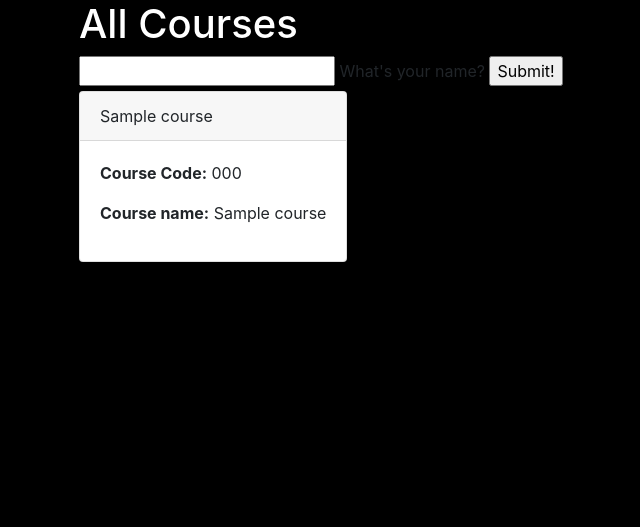
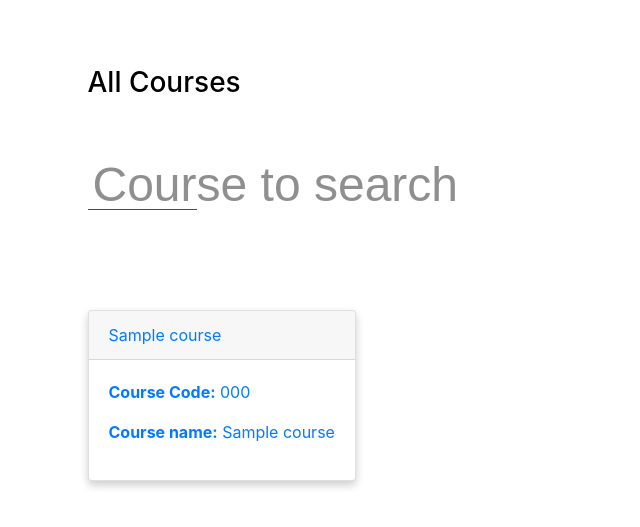
Before and after one commit to mdcoder345/IT314_project_G13, a Node server app: template Development/frontend/views/view_courses.ejs in a window 1280 px wide. Shown: the top 527 px of the page, without its empty margins (6-646 px from the left). Run offline with Node 20, Linux system fonts and the light colour scheme; the template is opened without the code that fills it: most values are stand-ins (such as "Sample title", 1, 10 or a date in 2020); some libraries are stand-ins or nearby versions.

Commit message:
css view_courses

```diff
--- a/Development/frontend/views/view_courses.ejs
+++ b/Development/frontend/views/view_courses.ejs
@@ -7,11 +7,187 @@
 
 <style>
   body{
-    background-color: black;
+    background-color: white;
   }
   h1 {
-    color: white;
+    color: black;
   }
+  /*
+Basic input element using psuedo classes
+*/
+
+html {
+  font-family: 'Lora', sans-serif;
+  width: 100%;
+}
+
+body {
+  margin: 5% auto 0 auto;
+  width: 90%;
+  max-width: 1125px;
+}
+
+h1 {
+  font-size: 28px;
+  margin-bottom: 2.5%;
+}
+
+input,
+span,
+label,
+textarea {
+  font-family: 'Ubuntu', sans-serif;
+  display: block;
+  margin: 10px;
+  padding: 5px;
+  border: none;
+  font-size: 22px;
+}
+
+textarea:focus,
+input:focus {
+  outline: 0;
+}
+/* Question */
+
+input.question,
+textarea.question {
+  font-size: 48px;
+  font-weight: 300;
+  border-radius: 2px;
+  margin: 0;
+  border: none;
+  width: 80%;
+  background: rgba(0, 0, 0, 0);
+  transition: padding-top 0.2s ease, margin-top 0.2s ease;
+  overflow-x: hidden; /* Hack to make "rows" attribute apply in Firefox. */
+}
+/* Underline and Placeholder */
+
+input.question + label,
+textarea.question + label {
+  display: block;
+  position: relative;
+  white-space: nowrap;
+  padding: 0;
+  margin: 0;
+  width: 10%;
+  border-top: 1px solid red;
+  -webkit-transition: width 0.4s ease;
+  transition: width 0.4s ease;
+  height: 0px;
+}
+
+input.question:focus + label,
+textarea.question:focus + label {
+  width: 80%;
+}
+
+input.question:focus,
+input.question:valid {
+  padding-top: 35px;
+}
+
+textarea.question:valid,
+textarea.question:focus {
+  margin-top: 35px;
+}
+
+input.question:focus + label > span,
+input.question:valid + label > span {
+  top: -100px;
+  font-size: 22px;
+  color: #333;
+}
+
+textarea.question:focus + label > span,
+textarea.question:valid + label > span {
+  top: -150px;
+  font-size: 22px;
+  color: #333;
+}
+
+input.question:valid + label,
+textarea.question:valid + label {
+  border-color: green;
+}
+
+input.question:invalid,
+textarea.question:invalid {
+  box-shadow: none;
+}
+
+input.question + label > span,
+textarea.question + label > span {
+  font-weight: 300;
+  margin: 0;
+  position: absolute;
+  color: #8F8F8F;
+  font-size: 48px;
+  top: -66px;
+  left: 0px;
+  z-index: -1;
+  -webkit-transition: top 0.2s ease, font-size 0.2s ease, color 0.2s ease;
+  transition: top 0.2s ease, font-size 0.2s ease, color 0.2s ease;
+}
+
+input[type="submit"] {
+  -webkit-transition: opacity 0.2s ease, background 0.2s ease;
+  transition: opacity 0.2s ease, background 0.2s ease;
+  display: block;
+  opacity: 0;
+  margin: 10px 0 0 0;
+  padding: 10px;
+  cursor: pointer;
+}
+
+input[type="submit"]:hover {
+  background: #EEE;
+}
+
+input[type="submit"]:active {
+  background: #999;
+}
+
+input.question:valid ~ input[type="submit"], textarea.question:valid ~ input[type="submit"] {
+  -webkit-animation: appear 1s forwards;
+  animation: appear 1s forwards;
+}
+
+input.question:invalid ~ input[type="submit"], textarea.question:invalid ~ input[type="submit"] {
+  display: none;
+}
+
+@-webkit-keyframes appear {
+  100% {
+    opacity: 1;
+  }
+}
+
+@keyframes appear {
+  100% {
+    opacity: 1;
+  }
+}
+form {
+  margin-bottom: 100px;
+}
+.card {
+  /* Add shadows to create the "card" effect */
+  box-shadow: 0 4px 8px 0 rgba(0,0,0,0.2);
+  transition: 0.3s;
+  margin-right: 10px;
+}
+
+/* On mouse-over, add a deeper shadow */
+.card:hover {
+  box-shadow: 0 16px 32px 0 rgba(0,0,0,0.2);
+}
+
+/* Add some padding inside the card container */
+.container {
+  padding: 2px 16px;
+}
 
 </style>
 
@@ -20,13 +196,14 @@
     <h1>All Courses</h1>
     <form>
       <input type="text" name="name" class="question" id="nme" required autocomplete="off" />
-      <label for="nme"><span>What's your name?</span></label>
+      <label for="nme"><span>Course to search</span></label>
       <input type="submit" value="Submit!" />
     </form>
 
     <div class="d-flex flex-wrap">
       <% for (var i = 0; i < courses.length; i++) { %>
         <div class="card-deck mb-2">
+          <a href="#">
           <div class="card">
             <div class="card-header">
               <%= courses[i].name %>
@@ -36,6 +213,7 @@
               <p><strong>Course name:</strong> <%= courses[i].name %></p>
             </div>
           </div>
+          </a>
         </div>
       <% } %>
     </div>
```
